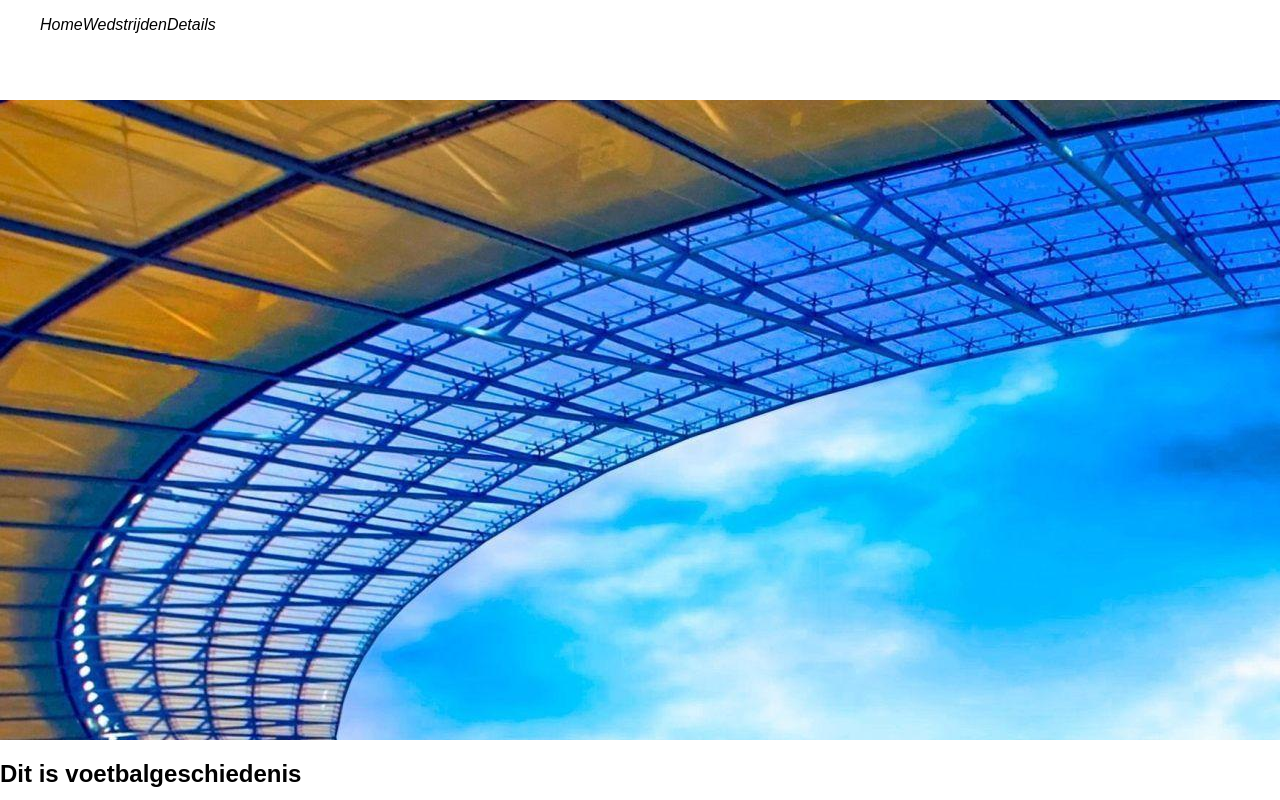
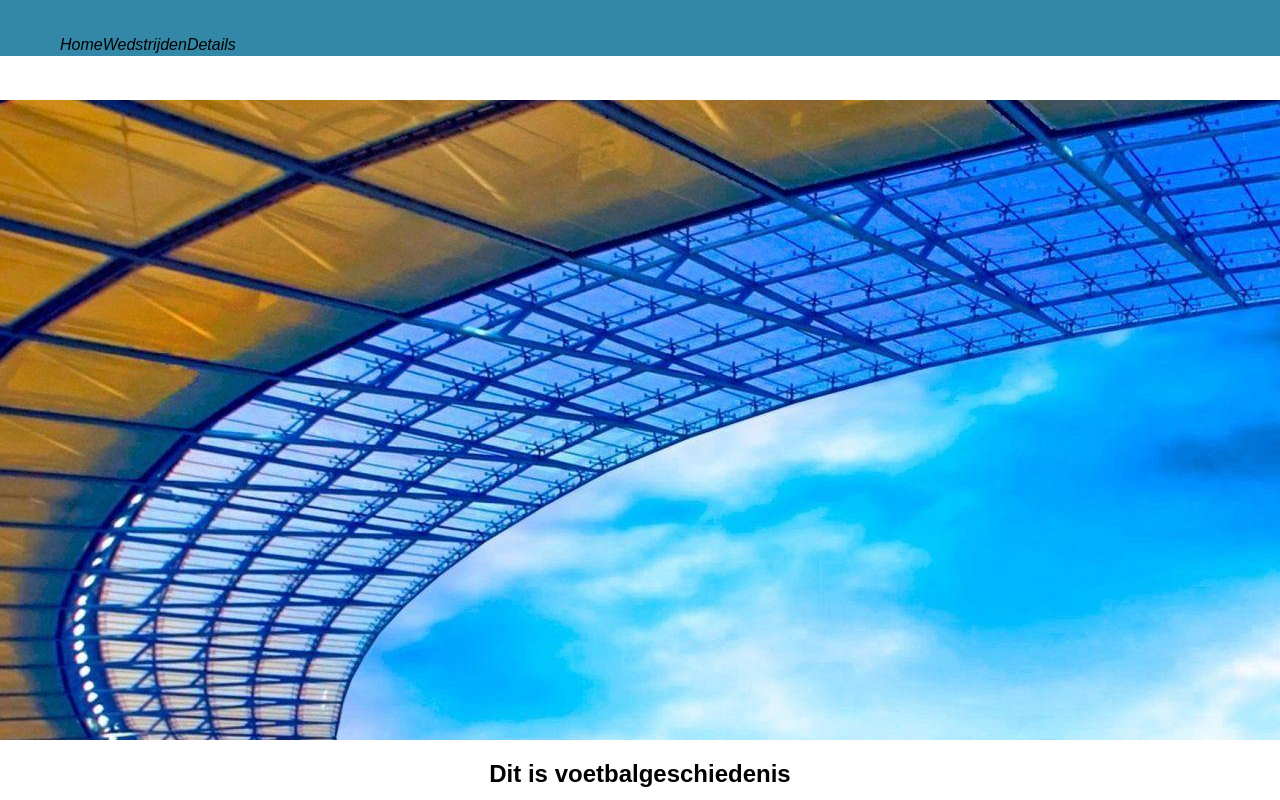
Before and after one commit to RobbertBons/Voetbalgeschiedenis, an Angular app in the folder Voetbalgeschiedenis/: page / in a window 1280 px wide. Shown: the top 800 px of the page. Built offline with nearby package versions, Linux system fonts and the light colour scheme.

Commit message:
h2 aangepast

```diff
--- a/Voetbalgeschiedenis/src/app/homepage/homepage.component.scss
+++ b/Voetbalgeschiedenis/src/app/homepage/homepage.component.scss
@@ -7,6 +7,7 @@ $background: rgb(52, 136, 167);
         h1{
             width: 100%;
             height: 10vh;
+            text-align: center;
         }
 
         img{
--- a/Voetbalgeschiedenis/src/app/nav/nav.component.html
+++ b/Voetbalgeschiedenis/src/app/nav/nav.component.html
@@ -1,4 +1,5 @@
-<nav class="grid-container">
+<div class="container">
+    <div class="col-sm-11">
         <ul>
             <li>
                 <a routerLink="">
@@ -16,4 +17,5 @@
                 </a>
             </li>
         </ul>
-</nav>
+    </div>
+</div>
--- a/Voetbalgeschiedenis/src/app/nav/nav.component.scss
+++ b/Voetbalgeschiedenis/src/app/nav/nav.component.scss
@@ -2,13 +2,15 @@ $primary: blue;
 $secondary: lightblue;
 $background: rgb(52, 136, 167);
 $textColor: black;
-   .grid-container{
-
+   .container{
+      grid-column-start: 1;
+  grid-column-end: 3;
+  padding: 20px;
+  background-color: $background;
    }
 
    ul{
       background-color: $secondary;
-      grid-template-columns: 6fr 6fr;
       list-style: none
    }
 
@@ -19,3 +21,8 @@ $textColor: black;
       text-decoration: none;
       color: $textColor;
    }
+
+   .logo{
+      width: 100px;
+      height: 50px;
+   }
```
Lines whose indentation alone changed are shown as unchanged.
